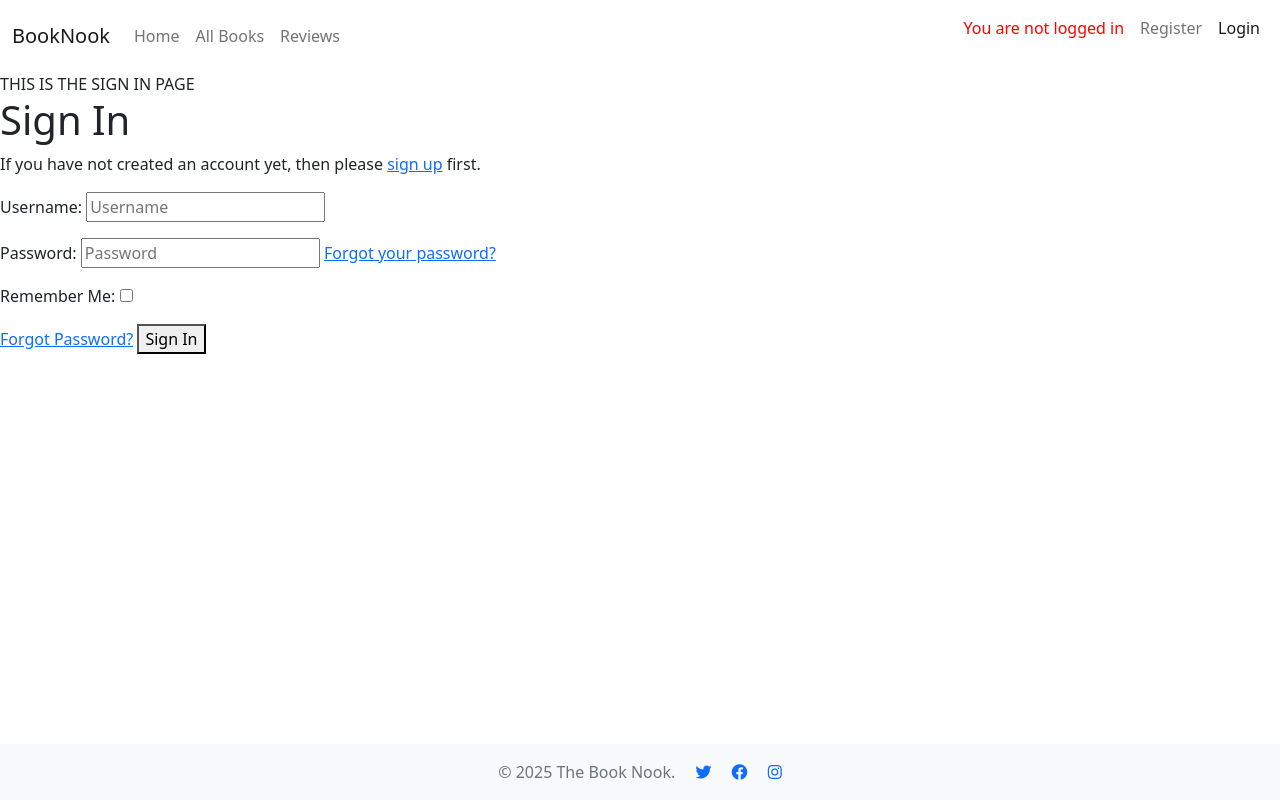
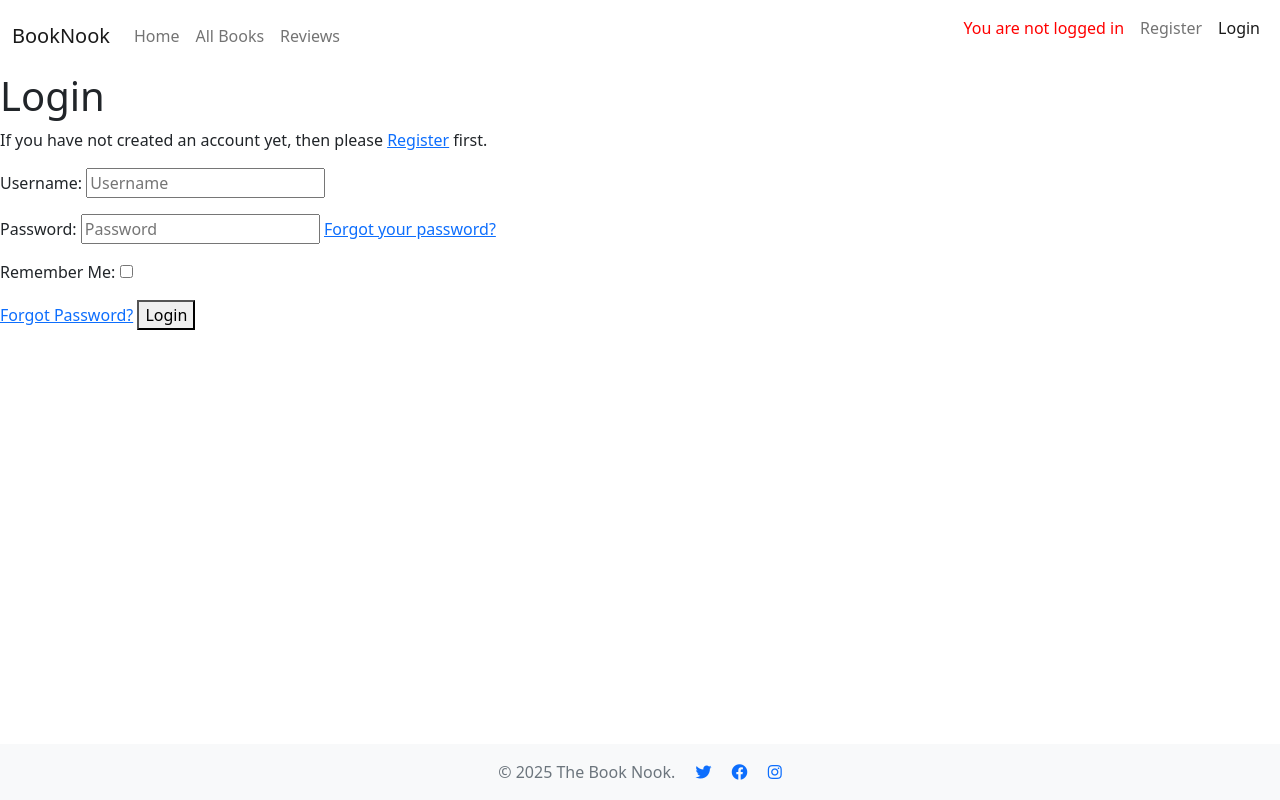
Before and after one commit to DebbieCoates/BookNook2025, a Django app: page /accounts/login/ in a window 1280 px wide. Run offline with Django 4.2, Linux system fonts and the light colour scheme; some libraries are stand-ins or nearby versions.

Commit message:
edited the login/out/register pages

```diff
--- a/templates/account/login.html
+++ b/templates/account/login.html
@@ -7,15 +7,15 @@
 
 {% block content %}
 
-THIS IS THE SIGN IN PAGE
+<!-- Login Page -->
 
-<h1>{% trans "Sign In" %}</h1>
+<h1>{% trans "Login" %}</h1>
 
 {% get_providers as socialaccount_providers %}
 
 {% if socialaccount_providers %}
 <p>{% blocktrans with site.name as site_name %}Please sign in with one
-of your existing third party accounts. Or, <a href="{{ signup_url }}">sign up</a>
+of your existing third party accounts. Or, <a href="{{ signup_url }}">Register</a>
 for a {{ site_name }} account and sign in below:{% endblocktrans %}</p>
 
 <div class="socialaccount_ballot">
@@ -32,7 +32,7 @@ for a {{ site_name }} account and sign in below:{% endblocktrans %}</p>
 
 {% else %}
 <p>{% blocktrans %}If you have not created an account yet, then please
-<a href="{{ signup_url }}">sign up</a> first.{% endblocktrans %}</p>
+<a href="{{ signup_url }}">Register</a> first.{% endblocktrans %}</p>
 {% endif %}
 
 <form class="login" method="POST" action="{% url 'account_login' %}">
@@ -42,7 +42,7 @@ for a {{ site_name }} account and sign in below:{% endblocktrans %}</p>
   <input type="hidden" name="{{ redirect_field_name }}" value="{{ redirect_field_value }}" />
   {% endif %}
   <a class="button secondaryAction" href="{% url 'account_reset_password' %}">{% trans "Forgot Password?" %}</a>
-  <button class="primaryAction" type="submit">{% trans "Sign In" %}</button>
+  <button class="primaryAction" type="submit">{% trans "Login" %}</button>
 </form>
 
 {% endblock content %}
```
Also changed, not shown: templates/account/logout.html (+4 -4 lines), templates/account/signup.html (+4 -4 lines).
